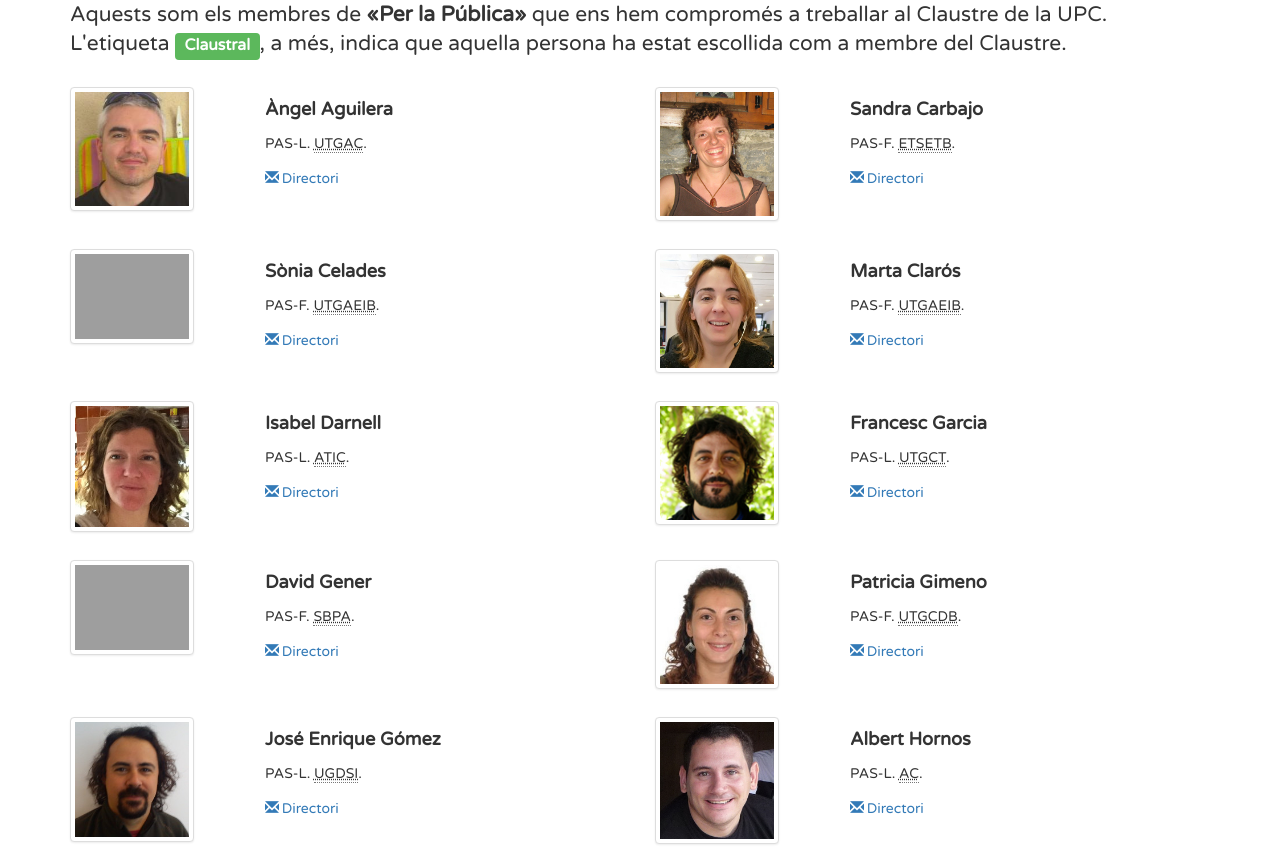
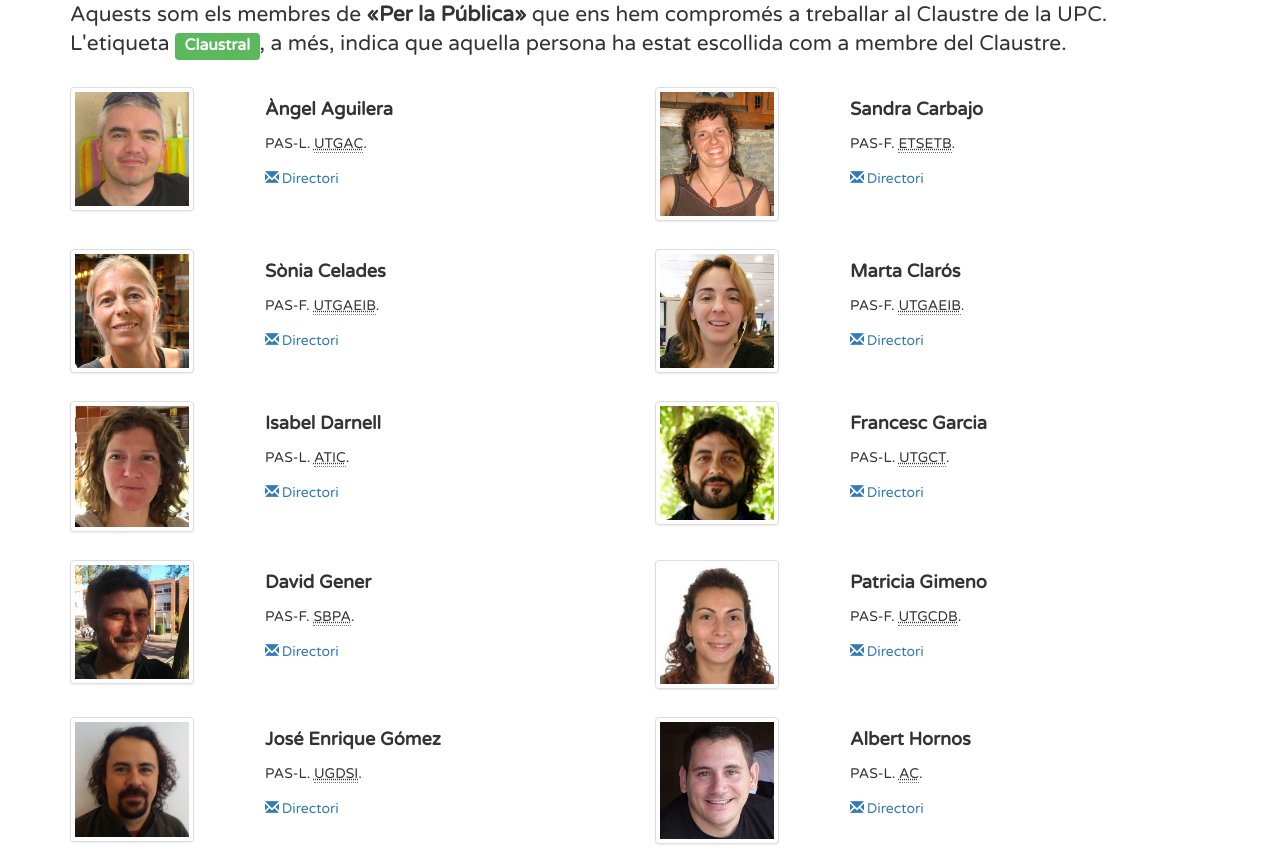
Before and after one commit to per-la-publica/web-per-la-publica, a PHP site: page /membres_claustre.php in a window 1280 px wide. Shown: the part 208-1076 px from the top of the page. Run offline with PHP 8.4, Linux system fonts and the light colour scheme; grey boxes are pictures that could not be loaded.

Commit message:
Afegides dues fotos més

```diff
--- a/public/membres_claustre.php
+++ b/public/membres_claustre.php
@@ -42,7 +42,7 @@
 </div>
 
 <div class="row persona">
-	<div class="col-md-2 foto"><img src="/img/fotos_membres/sonia_celades.jpg" alt="Foto Sònia Celades"></div>
+	<div class="col-md-2 foto"><img src="/img/fotos_membres/celades_sonia.png" alt="Foto Sònia Celades"></div>
 	<div class="col-md-4 dades">
 		<div class="nom">Sònia Celades</div>
 		<div class="info">
@@ -110,7 +110,7 @@
 </div>
 
 <div class="row persona">
-	<div class="col-md-2 foto"><img src="/img/fotos_membres/david_gener.jpg" alt="Foto David Gener"></div>
+	<div class="col-md-2 foto"><img src="/img/fotos_membres/gener_david.jpg" alt="Foto David Gener"></div>
 	<div class="col-md-4 dades">
 		<div class="nom">David Gener</div>
 		<div class="info">
```
Also changed, not shown: public/img/fotos_membres/celades_sonia.png (added), public/img/fotos_membres/gener_david.jpg (added).
